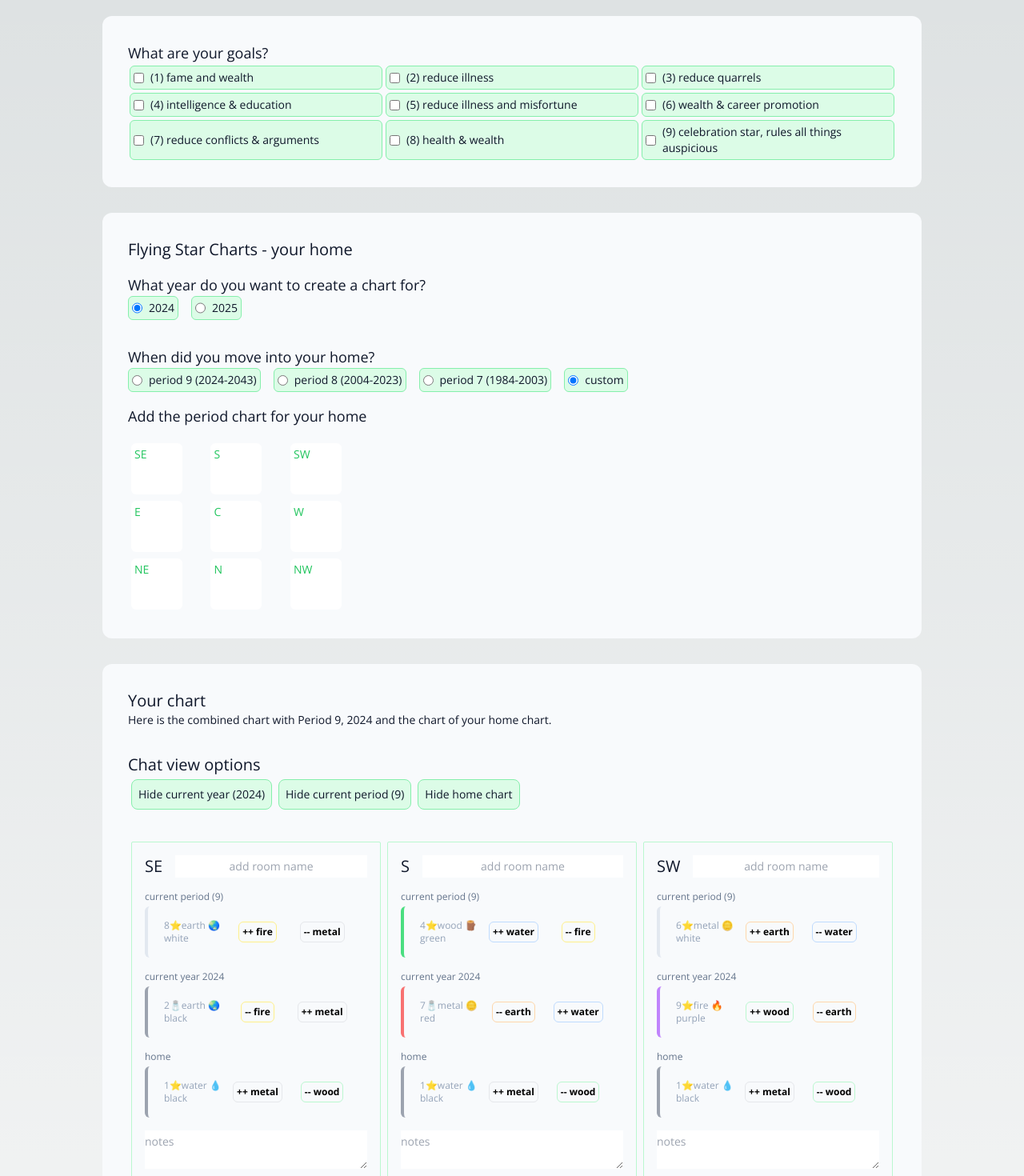
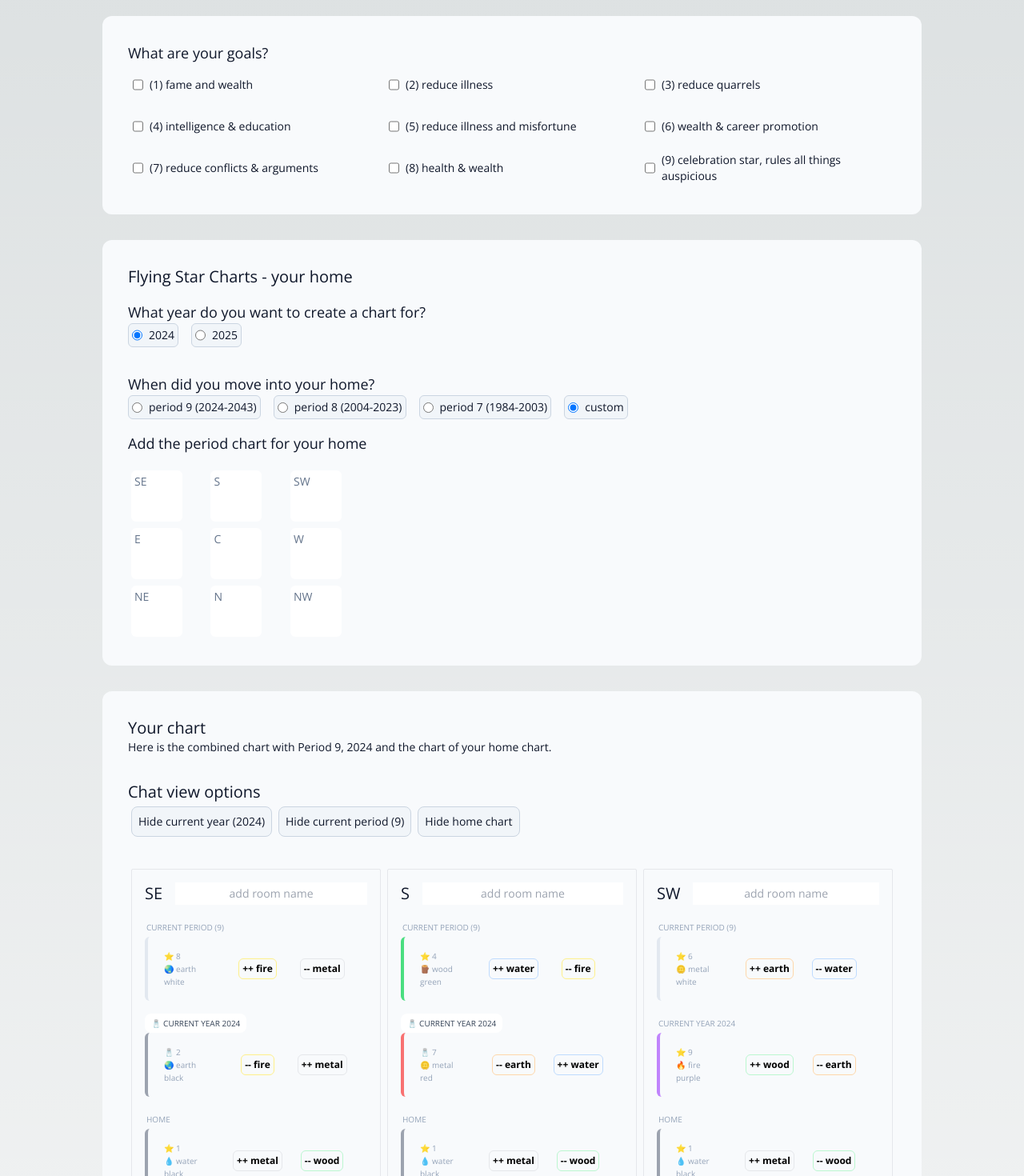
Before and after one commit to nivaaz/flying-star-feng-shui, a Next.js app: page /feng-shui in a window 1280 px wide. Shown: the part 660-2130 px from the top of the page at 80% size. Built offline with nearby package versions, Linux system fonts and the light colour scheme; a web font is replaced by a local one.

Commit message:
redesign flying star

```diff
--- a/src/app/feng-shui/currentElement.tsx
+++ b/src/app/feng-shui/currentElement.tsx
@@ -26,13 +26,31 @@ const ColouredElement = ({
   );
 };
 
-const CurrentElement = ({ star, chart }: { star: Star; chart: string }) => {
+const CurrentElement = ({
+  star,
+  chart,
+  goal,
+}: {
+  star: Star;
+  chart: string;
+  goal: boolean;
+}) => {
   const el = elementNumberMap[star];
   const nourish = getNourishingElement(el.element);
   const drain = getDrainingElement(el.element);
   return (
     <div className="flex flex-col">
-      <p className="text-xs rounded-md pb-1 text-slate-500"> {chart} </p>
+      <p
+        className={clsx([
+          "uppercase font-extralight text-xxs text-slate-400 p-0.5 rounded-lg",
+          goal && "font-light text-slate-700 px-2 mr-auto bg-slate-200",
+          !el?.auspicious &&
+            "🧂" &&
+            "font-light text-slate-700 dark:text-slate-100 bg-white dark:bg-black px-2 mr-auto",
+        ])}
+      >
+        {goal && "🎯"} {!el?.auspicious && "🧂"} {chart}{" "}
+      </p>
       <div
         className={clsx(
           "text-xs lg:p-4 rounded-md bg-opacity-20 grid grid-flow-col md:grid-cols-3 border-l-4",
@@ -45,10 +63,9 @@ const CurrentElement = ({ star, chart }: { star: Star; chart: string }) => {
           el?.color === "purple" && " border-purple-400"
         )}
       >
-        <p className="px-1 flex text-slate-400">
-          {star}
-          {el?.auspicious ? "⭐️" : "🧂"}
-          {el?.element} {el?.elementIcon} {el?.color}{" "}
+        <p className="px-1 flex text-slate-400 text-xxs">
+          {el?.auspicious ? "⭐️ " : "🧂 "} {star} <br/> {el?.elementIcon}{" "}
+          {el?.element} <br/> {el?.color}
         </p>
         <ColouredElement element={nourish} isAuspicious={!el?.auspicious} />
         <ColouredElement element={drain} isAuspicious={el?.auspicious} />
--- a/src/app/feng-shui/page.tsx
+++ b/src/app/feng-shui/page.tsx
@@ -31,12 +31,12 @@ export default function Home() {
     [1, 1, 1],
     [1, 1, 1],
   ]);
-  const [customPeriod, setCustomPeriod] = useState<Boolean>(true);
+  const [customPeriod, setCustomPeriod] = useState<boolean>(true);
 
   const [showPeriod, setShowPeriod] = useState(true);
   const [showYear, setShowYear] = useState(true);
   const [showHomePeriod, setShowHomePeriod] = useState(true);
-  const [goals, setGoals] = useState<Boolean[]>([
+  const [goals, setGoals] = useState<boolean[]>([
     false,
     false,
     false,
@@ -94,12 +94,12 @@ export default function Home() {
               {Array.from(Array(9).keys()).map((_, index) => (
                 <label
                   key={index}
-                  className="m-0.5 flex items-center space-x-2 p-1 border border-green-300 bg-green-100 dark:bg-green-900 rounded-md"
+                  className="m-0.5 flex items-center space-x-2 p-1  hover:bg-white dark:hover:bg-black dark:bg-slate-900 rounded-md"
                 >
                   <input
                     type="checkbox"
                     value={index + 1}
-                    className="rounded-md"
+                    className="rounded-md min-h-10"
                     onChange={onChangeGoals}
                   />
                   <p>
@@ -124,7 +124,7 @@ export default function Home() {
           <div className="flex space-x-4">
             {[...Object.keys(currentYear)].map((year) => (
               <label
-                className="flex space-x-2 p-1 border border-green-300 bg-green-100 dark:bg-green-900 rounded-md"
+                className="flex space-x-2 p-1 border border-slate-300 bg-slate-100 dark:bg-slate-900 rounded-md"
                 key={year}
               >
                 <input
@@ -146,7 +146,7 @@ export default function Home() {
               <div className="flex justify-center space-x-4">
                 {periods.map((period, i) => (
                   <label
-                    className="flex items-center space-x-2 p-1 border border-green-300 bg-green-100 dark:bg-green-900 rounded-md"
+                    className="flex items-center space-x-2 p-1 border border-slate-300 bg-slate-100 dark:bg-slate-900 rounded-md"
                     key={period}
                   >
                     <input
@@ -172,7 +172,7 @@ export default function Home() {
                     {directions.map((row, i) =>
                       row.map((cell, j) => (
                         <label className="p-1 m-0" key={row + cell}>
-                          <p className="absolute text-green-500  pl-1 pt-1">
+                          <p className="absolute text-slate-500  pl-1 pt-1">
                             {" "}
                             {cell}{" "}
                           </p>{" "}
@@ -206,7 +206,7 @@ export default function Home() {
             <p className="text-xl"> Chat view options </p>
 
             <button
-              className="border border-green-300 bg-green-100 p-2 rounded-lg dark:bg-green-900 dark:text-green-100 m-1"
+              className="border border-slate-300 bg-slate-100 p-2 rounded-lg dark:bg-slate-900 dark:text-slate-100 m-1"
               onClick={() => {
                 setShowYear(!showYear);
               }}
@@ -215,7 +215,7 @@ export default function Home() {
               {"(" + currentYearSquare + ")"}
             </button>
             <button
-              className="border border-green-300 bg-green-100 p-2 rounded-lg dark:bg-green-900 dark:text-green-100 m-1"
+              className="border border-slate-300 bg-slate-100 p-2 rounded-lg dark:bg-slate-900 dark:text-slate-100 m-1"
               onClick={() => {
                 setShowPeriod(!showPeriod);
               }}
@@ -223,7 +223,7 @@ export default function Home() {
               {showPeriod ? "Hide" : "Show"} current period (9)
             </button>
             <button
-              className="border border-green-300 bg-green-100 p-2 rounded-lg dark:bg-green-900 dark:text-green-100 m-1"
+              className="border border-slate-300 bg-slate-100 p-2 rounded-lg dark:bg-slate-900 dark:text-slate-100 m-1"
               onClick={() => {
                 setShowHomePeriod(!showHomePeriod);
               }}
@@ -237,7 +237,7 @@ export default function Home() {
               row.map((_, j) => (
                 <div
                   key={i + j}
-                  className="p-4 space-y-4 border border-green-200 m-1 rounded-sm"
+                  className="p-4 space-y-4 border dark:border-slate-400 m-1 rounded-sm"
                 >
                   <div className="flex space-x-4">
                     <p className="text-center text-xl">{directions[i][j]} </p>
@@ -249,21 +249,27 @@ export default function Home() {
                   </div>
                   {showPeriod && (
                     <CurrentElement
+                      goal={goals[period9[i][j]]}
                       chart="current period (9)"
                       star={period9[i][j]}
                     />
                   )}
                   {showYear && (
                     <CurrentElement
+                      goal={goals[currentYear[currentYearSquare][i][j]]}
                       chart={"current year " + currentYearSquare}
                       star={currentYear[currentYearSquare][i][j]}
                     />
                   )}
                   {showHomePeriod && (
-                    <CurrentElement chart="home" star={homeChart[i][j]} />
+                    <CurrentElement
+                      goal={goals[homeChart[i][j]]}
+                      chart="home"
+                      star={homeChart[i][j]}
+                    />
                   )}
                   <textarea
-                    className="w-full dark:bg-slate-800 dark:text-slate-100 py-1 text-slate-900"
+                    className="w-full dark:bg-slate-800 text-xxs dark:text-slate-100 py-1 text-slate-900"
                     placeholder="notes"
                   />{" "}
                 </div>
@@ -278,7 +284,7 @@ export default function Home() {
               onClick={() => {
                 window.print();
               }}
-              className="border border-green-300 bg-green-100 p-2 rounded-lg dark:bg-green-900 dark:text-green-100 m-1"
+              className="border border-slate-300 bg-slate-100 p-2 rounded-lg dark:bg-slate-900 dark:text-slate-100 m-1"
             >
               {" "}
               Save Design{" "}
--- a/tailwind.config.ts
+++ b/tailwind.config.ts
@@ -12,6 +12,9 @@ const config: Config = {
         mukta: ["Mukta", "sans-serif"],
         "open-sans": ["Open Sans", "sans-serif"],
       },
+      fontSize: {
+        xxs: "0.625rem",
+      },
       backgroundImage: {
         "gradient-radial": "radial-gradient(var(--tw-gradient-stops))",
         "gradient-conic":
```
